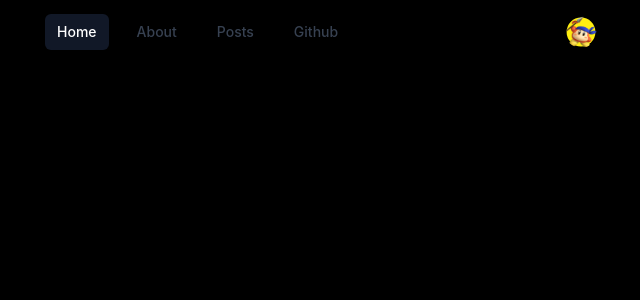
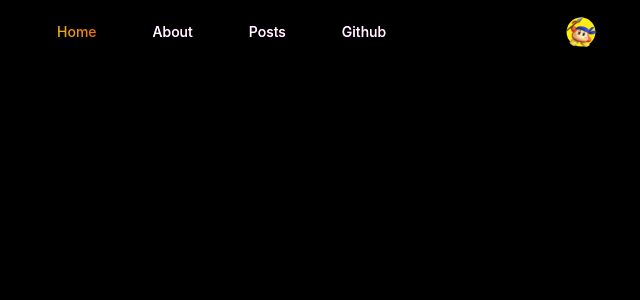
Before and after one commit to Yaerhee/yaerhee-blog, a Next.js app: page / in a window 1280 px wide. Shown: the top 300 px of the page, without its empty margins (331-971 px from the left). Built offline with nearby package versions, Linux system fonts and the light colour scheme; a web font is replaced by a local one.

Commit message:
style: Navbar text style -> gradient

```diff
--- a/components/Navbar.tsx
+++ b/components/Navbar.tsx
@@ -54,14 +54,15 @@ export default function Navbar() {
                     <div className="relative flex h-16 items-center justify-between">
                         <div className="flex flex-1 items-center justify-center sm:items-stretch sm:justify-start">
                             <div className="hidden sm:ml-6 sm:block">
-                                <div className="flex space-x-4">
+                                <div className="flex space-x-8">
                                     {siteMap.map((item, index) => {
                                         return (
                                             <Link
                                                 key={index}
                                                 href={item.href}
                                                 className={classNames(
-                                                    item.href === router.pathname ? 'bg-gray-900 text-white' : 'text-gray-700 hover:bg-gray-700 hover:text-white',
+                                                    item.href === router.pathname ? 'text-transparent bg-clip-text bg-gradient-to-r from-yellow-400 to-orange-600'
+                                                        : 'hover:text-transparent bg-clip-text bg-gradient-to-r from-purple-400 to-pink-600',
                                                     'px-3 py-2 rounded-md text-sm font-medium transition ease-in-out delay-80'
                                                 )}
                                             target={item.name === GITHUB ? '_blank' : ''}>
```
